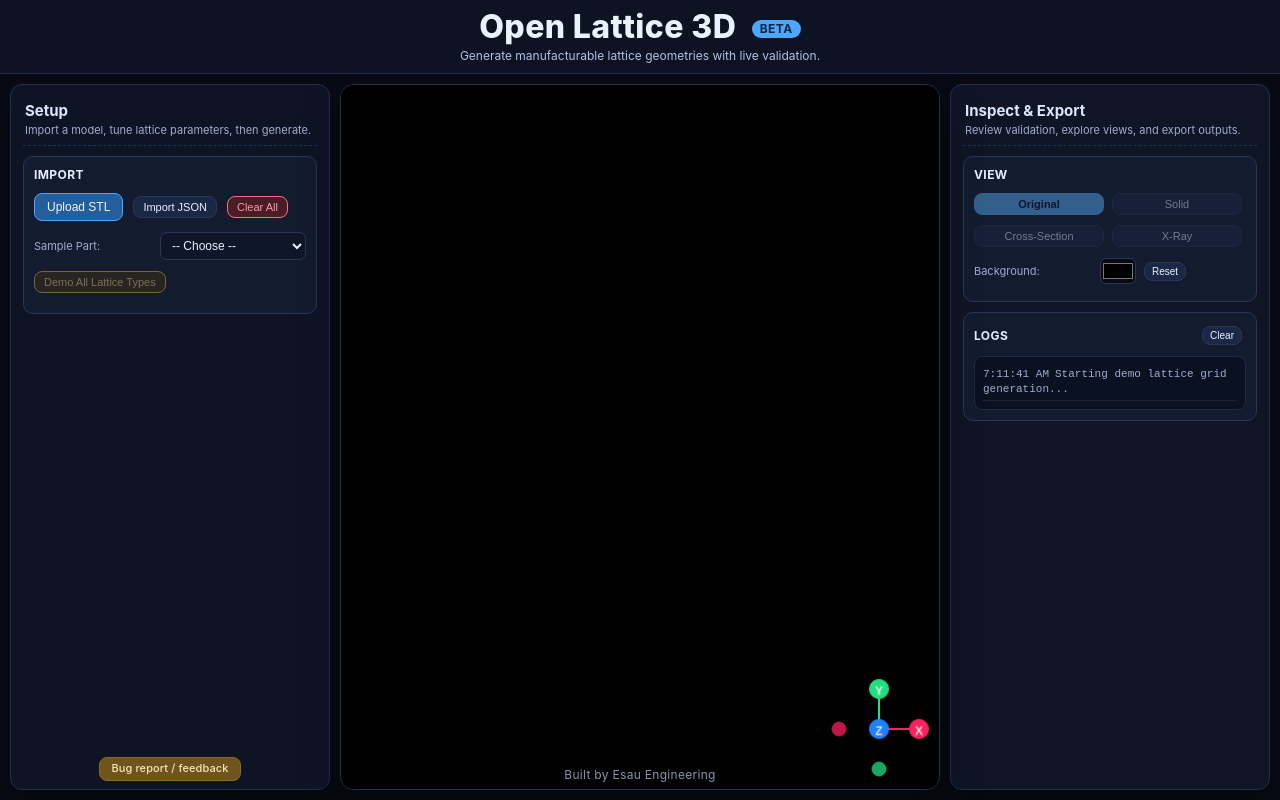
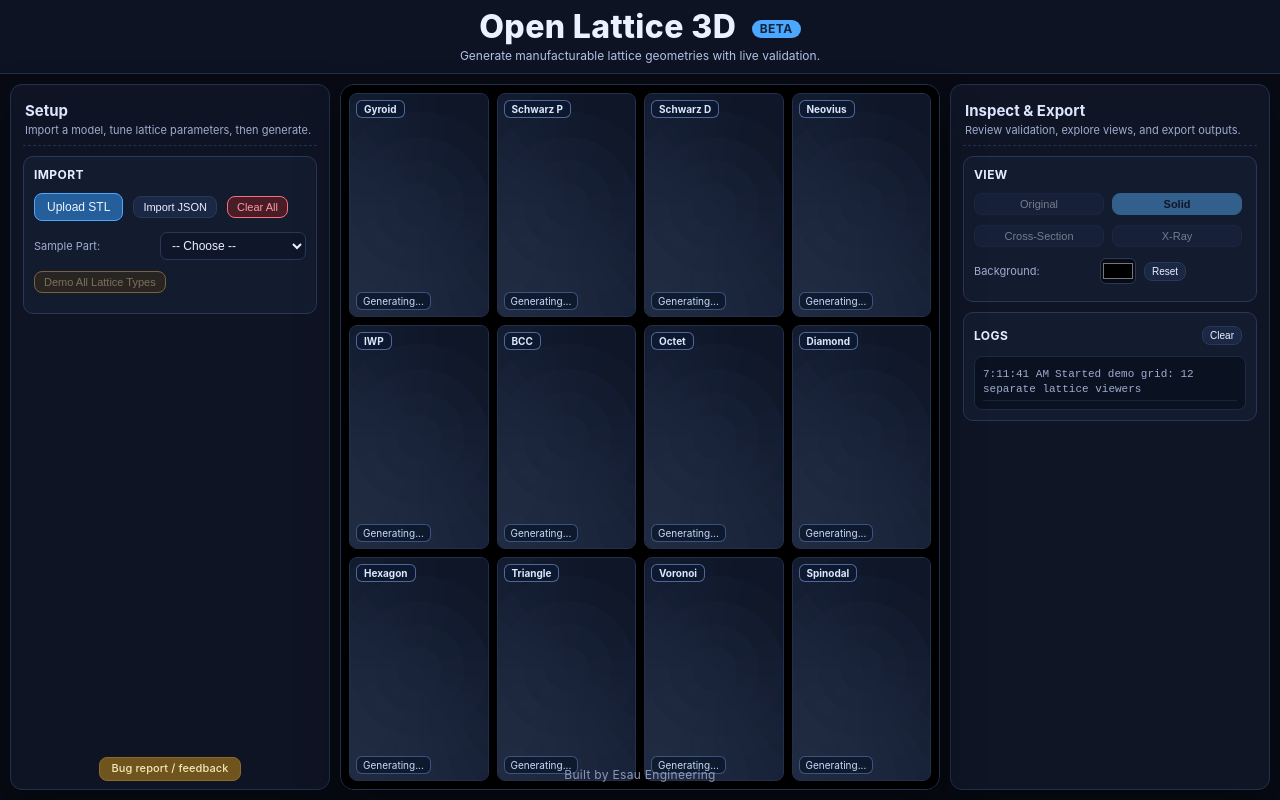
Before and after one commit to esaueng/OpenLattice3D, a React (Vite) app: page / in a window 1280 px wide. Both pictures are taken after a click on the button "Demo All Lattice Types". Built offline with nearby package versions, Linux system fonts and the light colour scheme.

Commit message:
Build 12 independent demo viewers with per-tile generation

```diff
--- a/src/App.css
+++ b/src/App.css
@@ -619,27 +619,51 @@ html, body, #root {
 
 
 
-.demo-tile-overlay {
-  position: absolute;
-  inset: 10px;
+
+
+.demo-grid-view {
+  width: 100%;
+  height: 100%;
   display: grid;
   grid-template-columns: repeat(4, minmax(0, 1fr));
   grid-template-rows: repeat(3, minmax(0, 1fr));
   gap: 8px;
-  pointer-events: none;
-  z-index: 6;
+  padding: 8px;
 }
 
-.demo-tile-label {
-  align-self: start;
-  justify-self: start;
-  margin: 6px;
+.demo-window {
+  position: relative;
+  border: 1px solid var(--border-soft);
+  border-radius: 8px;
+  overflow: hidden;
+  background: #070d1c;
+}
+
+.demo-window-label {
+  position: absolute;
+  top: 6px;
+  left: 6px;
+  z-index: 5;
   padding: 2px 7px;
   font-size: 10px;
-  border: 1px solid rgba(125, 157, 220, 0.55);
+  font-weight: 700;
   border-radius: 6px;
-  color: #dfeaff;
+  border: 1px solid rgba(122, 156, 224, 0.6);
   background: rgba(12, 24, 48, 0.72);
-  font-weight: 600;
-  letter-spacing: 0.2px;
+  color: #dbe7ff;
+  pointer-events: none;
 }
+
+.demo-window-status {
+  position: absolute;
+  bottom: 6px;
+  left: 6px;
+  z-index: 5;
+  padding: 2px 6px;
+  font-size: 10px;
+  border-radius: 6px;
+  border: 1px solid rgba(95, 132, 201, 0.55);
+  background: rgba(10, 22, 40, 0.72);
+  color: #c8d9ff;
+  pointer-events: none;
+}
--- a/src/components/LeftPanel.tsx
+++ b/src/components/LeftPanel.tsx
@@ -98,16 +98,16 @@ export function LeftPanel() {
     store.addLog('Project reset to defaults');
   }, [store]);
 
-  const startGeneration = useCallback((demoMode = false) => {
+  const startGeneration = useCallback(() => {
     if (store.generating) return;
-    if (!demoMode && !store.originalMesh && !store.sphereMode) return;
+    if (!store.originalMesh && !store.sphereMode) return;
     requestNotificationPermissionOnce();
     store.setGenerating(true);
     store.setProgress(0, 'Starting...');
-    store.addLog(demoMode ? 'Starting demo lattice grid generation...' : 'Starting lattice generation...');
+    store.addLog('Starting lattice generation...');
     // Clear previous result without changing viewMode — view is preserved for regeneration
     store.setValidation(null);
-    store.setDemoModeActive(demoMode);
+    store.setDemoModeActive(false);
 
     // Create worker
     if (workerRef.current) {
@@ -125,10 +125,9 @@ export function LeftPanel() {
     const msg: WorkerMessage = {
       type: 'generate',
       params: store.params,
-      sphereMode: demoMode ? true : store.sphereMode,
+      sphereMode: store.sphereMode,
       sphereRadius: store.sphereRadius,
-      sampleShape: demoMode ? 'sphere' : store.sampleShape,
-      demoMode,
+      sampleShape: store.sampleShape,
       resolution,
       keepOutTris: Array.from(store.keepOutTris),
     };
@@ -153,10 +152,8 @@ export function LeftPanel() {
         store.setValidation(resp.validation || null);
         store.setGenerating(false);
         store.setProgress(1, 'Complete');
-        store.setDemoModeActive(demoMode);
-        store.addLog(demoMode
-          ? `Demo grid complete: ${resp.triCount} triangles`
-          : `Generation complete: ${resp.triCount} triangles`);
+        store.setDemoModeActive(false);
+        store.addLog(`Generation complete: ${resp.triCount} triangles`);
         const elapsedMs = performance.now() - generationStartedAt;
         void notifyGenerationComplete(resp.triCount || 0, elapsedMs);
         worker.terminate();
@@ -170,6 +167,12 @@ export function LeftPanel() {
 
     worker.postMessage(msg);
   }, [notifyGenerationComplete, requestNotificationPermissionOnce, store]);
+
+  const startDemoGrid = useCallback(() => {
+    if (store.generating) return;
+    store.startDemoRun();
+    store.addLog('Started demo grid: 12 separate lattice viewers');
+  }, [store]);
 
   const cancelGeneration = useCallback(() => {
     if (workerRef.current) {
@@ -237,8 +240,8 @@ export function LeftPanel() {
           <button
             className="btn btn-accent btn-small"
             title="Generate a demo grid that tiles every lattice type on procedural spheres."
-            onClick={() => startGeneration(true)}
-            disabled={store.generating}
+            onClick={startDemoGrid}
+            disabled={store.generating || store.demoModeActive}
           >
             Demo All Lattice Types
           </button>
@@ -449,7 +452,7 @@ export function LeftPanel() {
         <section className="panel-section panel-section-sticky">
           <h3>Generate</h3>
           {!store.generating ? (
-            <button className="btn btn-primary btn-large" title="Start generating the lattice with the current settings." onClick={() => startGeneration(false)}>
+            <button className="btn btn-primary btn-large" title="Start generating the lattice with the current settings." onClick={startGeneration}>
               Generate Lattice
             </button>
           ) : (
--- a/src/components/Viewer3D.tsx
+++ b/src/components/Viewer3D.tsx
@@ -1,5 +1,5 @@
 // 3D Viewer component using react-three-fiber
-import { useRef, useMemo, useCallback, useEffect } from 'react';
+import { useRef, useMemo, useCallback, useEffect, useState } from 'react';
 import { Canvas, useThree, useFrame, type ThreeEvent } from '@react-three/fiber';
 import { OrbitControls, GizmoHelper, GizmoViewport } from '@react-three/drei';
 import * as THREE from 'three';
@@ -8,23 +8,37 @@ import type { TriangleMesh } from '../geometry/stl-parser';
 import type { MarchingCubesResult } from '../geometry/marching-cubes';
 import type { ClipPlaneState } from '../store/useStore';
 import { generateSphereMesh, generateCubeMesh, generateCylinderMesh, generateTorusMesh, generateCapsuleMesh } from '../geometry/mesh-analysis';
-import type { SampleShape } from '../types/project';
+import type { LatticeParams, LatticeType, SampleShape } from '../types/project';
+import type { WorkerMessage, WorkerResponse } from '../workers/lattice-worker';
 
-// ── Helpers ──────────────────────────────────────────────
+const DEMO_TILE_ITEMS: Array<{ type: LatticeType; label: string }> = [
+  { type: 'gyroid', label: 'Gyroid' },
+  { type: 'schwarzP', label: 'Schwarz P' },
+  { type: 'schwarzD', label: 'Schwarz D' },
+  { type: 'neovius', label: 'Neovius' },
+  { type: 'iwp', label: 'IWP' },
+  { type: 'bcc', label: 'BCC' },
+  { type: 'octet', label: 'Octet' },
+  { type: 'diamond', label: 'Diamond' },
+  { type: 'hexagon', label: 'Hexagon' },
+  { type: 'triangle', label: 'Triangle' },
+  { type: 'voronoi', label: 'Voronoi' },
+  { type: 'spinodal', label: 'Spinodal' },
+];
 
-const DEMO_TILE_LABELS = [
-  'Gyroid', 'Schwarz P', 'Schwarz D', 'Neovius',
-  'IWP', 'BCC', 'Octet', 'Diamond',
-  'Hexagon', 'Triangle', 'Voronoi', 'Spinodal',
-];
+type DemoTileState = {
+  type: LatticeType;
+  label: string;
+  status: 'pending' | 'running' | 'done' | 'error';
+  result: MarchingCubesResult | null;
+  error?: string;
+};
 
 /** Compute world-space bounding box from a result mesh */
 function resultBounds(result: MarchingCubesResult): THREE.Box3 {
   const box = new THREE.Box3();
   const p = result.positions;
-  for (let i = 0; i < p.length; i += 3) {
-    box.expandByPoint(new THREE.Vector3(p[i], p[i + 1], p[i + 2]));
-  }
+  for (let i = 0; i < p.length; i += 3) box.expandByPoint(new THREE.Vector3(p[i], p[i + 1], p[i + 2]));
   return box;
 }
 
@@ -42,8 +56,6 @@ function clipStateTo3(clip: ClipPlaneState, bounds: THREE.Box3): THREE.Plane {
   const constant = clip.flipped ? -worldPos : worldPos;
   return new THREE.Plane(normal, constant);
 }
-
-// ── Sub-components ───────────────────────────────────────
 
 function OriginalMeshView({ mesh, keepOutTris, keepInTris, selectionMode, onFaceClick }: {
   mesh: TriangleMesh;
@@ -74,9 +86,7 @@ function OriginalMeshView({ mesh, keepOutTris, keepInTris, selectionMode, onFace
   const handleClick = useCallback((e: ThreeEvent<MouseEvent>) => {
     if (selectionMode === 'none') return;
     e.stopPropagation();
-    if (e.faceIndex != null) {
-      onFaceClick(e.faceIndex as number);
-    }
+    if (e.faceIndex != null) onFaceClick(e.faceIndex as number);
   }, [selectionMode, onFaceClick]);
 
   return (
@@ -88,11 +98,11 @@ function OriginalMeshView({ mesh, keepOutTris, keepInTris, selectionMode, onFace
 
 function generateSampleMesh(shape: SampleShape, radius: number) {
   switch (shape) {
-    case 'sphere':   return generateSphereMesh(radius, 32);
-    case 'cube':     return generateCubeMesh(30);
+    case 'sphere': return generateSphereMesh(radius, 32);
+    case 'cube': return generateCubeMesh(30);
     case 'cylinder': return generateCylinderMesh(15, 40, 32);
-    case 'torus':    return generateTorusMesh(20, 8, 32, 16);
-    case 'capsule':  return generateCapsuleMesh(12, 30, 24);
+    case 'torus': return generateTorusMesh(20, 8, 32, 16);
+    case 'capsule': return generateCapsuleMesh(12, 30, 24);
   }
 }
 
@@ -129,7 +139,6 @@ function SampleMeshView({ shape, radius, keepOutTris, keepInTris }: {
   );
 }
 
-/** Solid lattice result – no clipping */
 function ResultMeshView({ result }: { result: MarchingCubesResult }) {
   const geom = useMemo(() => {
     const g = new THREE.BufferGeometry();
@@ -145,7 +154,6 @@ function ResultMeshView({ result }: { result: MarchingCubesResult }) {
   );
 }
 
-/** Cross-section view: result mesh clipped by a plane so the interior lattice is visible. */
 function CrossSectionView({ result, clip }: { result: MarchingCubesResult; clip: ClipPlaneState }) {
   const { gl } = useThree();
   const meshRef = useRef<THREE.Mesh>(null);
@@ -160,13 +168,11 @@ function CrossSectionView({ result, clip }: { result: MarchingCubesResult; clip:
   const bounds = useMemo(() => resultBounds(result), [result]);
   const plane = useMemo(() => clipStateTo3(clip, bounds), [clip, bounds]);
 
-  // Enable local clipping on the renderer
   useEffect(() => {
     gl.localClippingEnabled = true;
     return () => { gl.localClippingEnabled = false; };
   }, [gl]);
 
-  // Update clipping planes on materials every frame (reactive to slider changes)
   useFrame(() => {
     const p = clipStateTo3(clip, bounds);
     if (meshRef.current) {
@@ -177,21 +183,11 @@ function CrossSectionView({ result, clip }: { result: MarchingCubesResult; clip:
 
   return (
     <mesh ref={meshRef} geometry={geom}>
-      <meshPhongMaterial
-        color="#4a9eff"
-        side={THREE.DoubleSide}
-        clippingPlanes={[plane]}
-        clipShadows
-      />
+      <meshPhongMaterial color="#4a9eff" side={THREE.DoubleSide} clippingPlanes={[plane]} clipShadows />
     </mesh>
   );
 }
 
-/** X-ray view: transparent mesh revealing internal lattice structure.
- *  Uses additive blending with a single draw call for performance.
- *  Additive blending naturally accumulates brightness where many surfaces
- *  overlap (dense lattice interior) while keeping single-layer areas faint.
- */
 function XRayView({ result }: { result: MarchingCubesResult }) {
   const geom = useMemo(() => {
     const g = new THREE.BufferGeometry();
@@ -200,21 +196,11 @@ function XRayView({ result }: { result: MarchingCubesResult }) {
     return g;
   }, [result]);
 
-  const material = useMemo(() => {
-    const mat = new THREE.MeshBasicMaterial({
-      color: '#3388cc',
-      side: THREE.DoubleSide,
-      transparent: true,
-      opacity: 0.12,
-      depthWrite: false,
-      blending: THREE.AdditiveBlending,
-    });
-    return mat;
-  }, []);
+  const material = useMemo(() => new THREE.MeshBasicMaterial({
+    color: '#3388cc', side: THREE.DoubleSide, transparent: true, opacity: 0.12, depthWrite: false, blending: THREE.AdditiveBlending,
+  }), []);
 
-  return (
-    <mesh geometry={geom} material={material} />
-  );
+  return <mesh geometry={geom} material={material} />;
 }
 
 function AutoFit() {
@@ -237,13 +223,12 @@ function AutoFit() {
       }
       size = maxDist;
     } else if (sphereMode) {
-      // Estimate bounding size based on sample shape
       switch (store.sampleShape) {
-        case 'cube':     size = 15 * 1.73; break; // half-diagonal of 30mm cube
-        case 'cylinder': size = Math.sqrt(15*15 + 20*20); break;
-        case 'torus':    size = 28; break; // 20+8
-        case 'capsule':  size = Math.sqrt(12*12 + 27*27); break; // R=12, hh+r = 15+12
-        default:         size = sphereRadius; break;
+        case 'cube': size = 15 * 1.73; break;
+        case 'cylinder': size = Math.sqrt(15 * 15 + 20 * 20); break;
+        case 'torus': size = 28; break;
+        case 'capsule': size = Math.sqrt(12 * 12 + 27 * 27); break;
+        default: size = sphereRadius; break;
       }
     }
     (camera as THREE.PerspectiveCamera).position.set(size * 2, size * 1.5, size * 2);
@@ -254,24 +239,149 @@ function AutoFit() {
   return null;
 }
 
-// ── Main Viewer ──────────────────────────────────────────
+function DemoTileViewer({ tile }: { tile: DemoTileState }) {
+  const placeholder = useMemo(() => generateSphereMesh(8, 20), []);
+  const placeholderGeom = useMemo(() => {
+    const g = new THREE.BufferGeometry();
+    g.setAttribute('position', new THREE.BufferAttribute(placeholder.positions, 3));
+    g.computeVertexNormals();
+    return g;
+  }, [placeholder.positions]);
+
+  return (
+    <div className="demo-window">
+      <div className="demo-window-label">{tile.label}</div>
+      <Canvas camera={{ fov: 52, near: 0.1, far: 10000 }}>
+        <ambientLight intensity={0.5} />
+        <directionalLight position={[40, 40, 40]} intensity={0.8} />
+        {tile.result ? (
+          <ResultMeshView result={tile.result} />
+        ) : (
+          <mesh geometry={placeholderGeom}>
+            <meshPhongMaterial color="#6d7ea5" transparent opacity={0.45} side={THREE.DoubleSide} />
+          </mesh>
+        )}
+        <OrbitControls makeDefault />
+      </Canvas>
+      {tile.status !== 'done' && (
+        <div className="demo-window-status">{tile.status === 'error' ? (tile.error ?? 'Error') : 'Generating...'}</div>
+      )}
+    </div>
+  );
+}
+
+function DemoGridView({ params, sphereRadius, runId, onComplete }: {
+  params: LatticeParams;
+  sphereRadius: number;
+  runId: number;
+  onComplete: () => void;
+}) {
+  const [tiles, setTiles] = useState<DemoTileState[]>(() => DEMO_TILE_ITEMS.map((item) => ({ ...item, status: 'pending', result: null })));
+
+  useEffect(() => {
+    let cancelled = false;
+    const workers: Worker[] = [];
+    setTiles(DEMO_TILE_ITEMS.map((item) => ({ ...item, status: 'pending', result: null })));
+
+    const run = async () => {
+      await Promise.all(DEMO_TILE_ITEMS.map((item, index) => new Promise<void>((resolve) => {
+        if (cancelled) { resolve(); return; }
+
+        const worker = new Worker(new URL('../workers/lattice-worker.ts', import.meta.url), { type: 'module' });
+        workers.push(worker);
+
+        const localParams: LatticeParams = {
+          ...params,
+          latticeType: item.type,
+          variant: (item.type === 'hexagon' || item.type === 'triangle') ? 'implicit_conformal' : 'shell_core',
+          surfaceOnly: (item.type === 'hexagon' || item.type === 'triangle'),
+          noShell: false,
+        };
+
+        const msg: WorkerMessage = {
+          type: 'generate',
+          params: localParams,
+          sphereMode: true,
+          sampleShape: 'sphere',
+          sphereRadius: Math.max(8, Math.min(11, sphereRadius * 0.4)),
+          resolution: Math.max(38, Math.round(18 + params.exportResolution * 14)),
+          keepOutTris: [],
+        };
+
+        setTiles((prev) => prev.map((t, i) => (i === index ? { ...t, status: 'running' } : t)));
+
+        worker.onmessage = (ev: MessageEvent<WorkerResponse>) => {
+          const resp = ev.data;
+          if (resp.type === 'result') {
+            if (!cancelled) {
+              setTiles((prev) => prev.map((t, i) => i === index ? {
+                ...t,
+                status: 'done',
+                result: { positions: resp.positions!, normals: resp.normals!, triCount: resp.triCount! },
+              } : t));
+            }
+            worker.terminate();
+            resolve();
+          } else if (resp.type === 'error') {
+            if (!cancelled) {
+              setTiles((prev) => prev.map((t, i) => i === index ? { ...t, status: 'error', error: resp.message } : t));
+            }
+            worker.terminate();
+            resolve();
+          }
+        };
+
+        worker.postMessage(msg);
+      })));
+
+      if (!cancelled) onComplete();
+    };
+
+    void run();
+
+    return () => {
+      cancelled = true;
+      for (const w of workers) w.terminate();
+    };
+  }, [runId, params, sphereRadius, onComplete]);
+
+  return (
+    <div className="demo-grid-view" aria-label="Demo lattice windows">
+      {tiles.map((tile) => <DemoTileViewer key={tile.type} tile={tile} />)}
+    </div>
+  );
+}
 
 export function Viewer3D() {
   const {
     originalMesh, sphereMode, sphereRadius, sampleShape, viewMode, clipPlane,
     keepOutTris, keepInTris, selectionMode, resultMesh,
     toggleKeepOut, toggleKeepIn, viewerBackground, demoModeActive,
+    demoRunId, params, setDemoModeActive,
   } = useStore();
 
   const handleFaceClick = useCallback((triIdx: number) => {
-    if (selectionMode === 'keep_out') {
-      toggleKeepOut(triIdx);
-    } else if (selectionMode === 'keep_in') {
-      toggleKeepIn(triIdx);
-    }
+    if (selectionMode === 'keep_out') toggleKeepOut(triIdx);
+    else if (selectionMode === 'keep_in') toggleKeepIn(triIdx);
   }, [selectionMode, toggleKeepOut, toggleKeepIn]);
 
   const hasContent = originalMesh || sphereMode;
+
+  if (demoModeActive) {
+    return (
+      <div style={{ width: '100%', height: '100%', background: viewerBackground }}>
+        <DemoGridView
+          params={params}
+          sphereRadius={sphereRadius}
+          runId={demoRunId}
+          onComplete={() => {
+            // keep demo mode active so users can keep manipulating all 12 viewers independently
+            setDemoModeActive(true);
+          }}
+        />
+      </div>
+    );
+  }
 
   return (
     <div style={{ width: '100%', height: '100%', background: viewerBackground }}>
@@ -282,7 +392,6 @@ export function Viewer3D() {
 
         {hasContent && <AutoFit />}
 
-        {/* Original mesh */}
         {viewMode === 'original' && originalMesh && (
           <OriginalMeshView
             mesh={originalMesh}
@@ -301,33 +410,15 @@ export function Viewer3D() {
           />
         )}
 
-        {/* Solid lattice (opaque) */}
-        {viewMode === 'lattice' && resultMesh && (
-          <ResultMeshView result={resultMesh} />
-        )}
-
-        {/* Cross-section: clip plane reveals internal lattice */}
-        {viewMode === 'cross_section' && resultMesh && (
-          <CrossSectionView result={resultMesh} clip={clipPlane} />
-        )}
-
-        {/* X-ray: transparent shell, solid interior */}
-        {viewMode === 'xray' && resultMesh && (
-          <XRayView result={resultMesh} />
-        )}
+        {viewMode === 'lattice' && resultMesh && <ResultMeshView result={resultMesh} />}
+        {viewMode === 'cross_section' && resultMesh && <CrossSectionView result={resultMesh} clip={clipPlane} />}
+        {viewMode === 'xray' && resultMesh && <XRayView result={resultMesh} />}
 
         <OrbitControls makeDefault />
         <GizmoHelper alignment="bottom-right" margin={[60, 60]}>
           <GizmoViewport labelColor="white" axisHeadScale={1} />
         </GizmoHelper>
       </Canvas>
-      {demoModeActive && resultMesh && viewMode !== 'original' && (
-        <div className="demo-tile-overlay" aria-label="Demo lattice tile labels">
-          {DEMO_TILE_LABELS.map((label) => (
-            <div key={label} className="demo-tile-label">{label}</div>
-          ))}
-        </div>
-      )}
     </div>
   );
 }
--- a/src/store/useStore.ts
+++ b/src/store/useStore.ts
@@ -86,6 +86,7 @@ interface AppState {
   clipPlane: ClipPlaneState;
   viewerBackground: string;
   demoModeActive: boolean;
+  demoRunId: number;
 
   // Logs
   logs: LogEntry[];
@@ -112,6 +113,7 @@ interface AppState {
   setClipPlane: (partial: Partial<ClipPlaneState>) => void;
   setViewerBackground: (color: string) => void;
   setDemoModeActive: (active: boolean) => void;
+  startDemoRun: () => void;
   importParams: (imported: Partial<LatticeParams>) => void;
   addLog: (message: string, level?: 'info' | 'warn' | 'error') => void;
   clearLogs: () => void;
@@ -148,6 +150,7 @@ export const useStore = create<AppState>((set) => ({
   clipPlane: persisted?.clipPlane ?? { axis: 'y', position: 0.5, flipped: false },
   viewerBackground: persisted?.viewerBackground ?? '#000000',
   demoModeActive: false,
+  demoRunId: 0,
   logs: [],
 
   setOriginalMesh: (mesh, info, fileName) => set({
@@ -284,6 +287,14 @@ export const useStore = create<AppState>((set) => ({
 
   setDemoModeActive: (active) => set({ demoModeActive: active }),
 
+  startDemoRun: () => set((s) => ({
+    demoModeActive: true,
+    demoRunId: s.demoRunId + 1,
+    resultMesh: null,
+    validation: null,
+    viewMode: 'lattice',
+  })),
+
   addLog: (message, level = 'info') => set((s) => ({
     logs: [...s.logs.slice(-200), { time: Date.now(), message, level }],
   })),
@@ -319,6 +330,7 @@ export const useStore = create<AppState>((set) => ({
       viewerBackground: '#000000',
       logs: [],
       demoModeActive: false,
+      demoRunId: 0,
     });
   },
 }));
```
